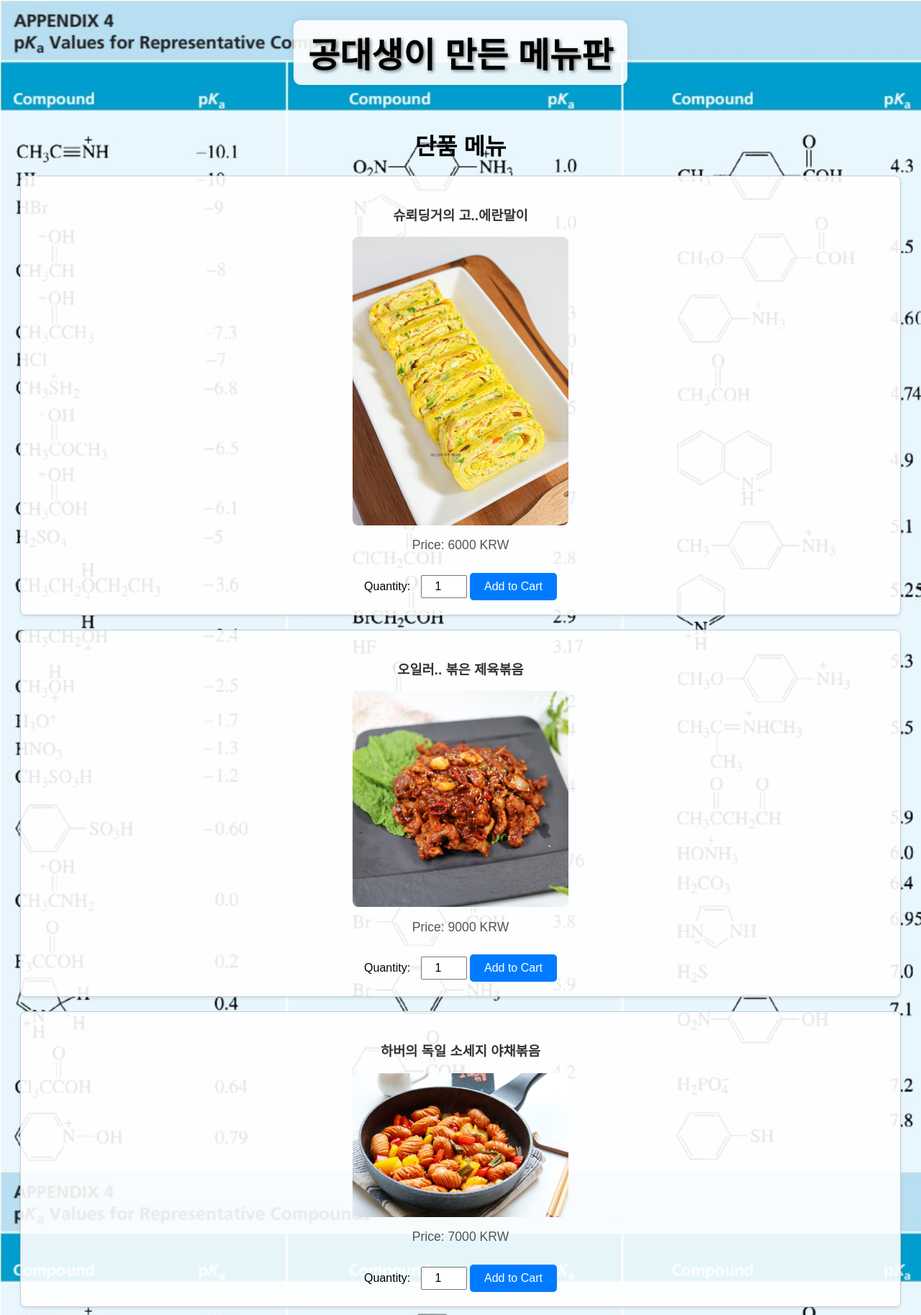
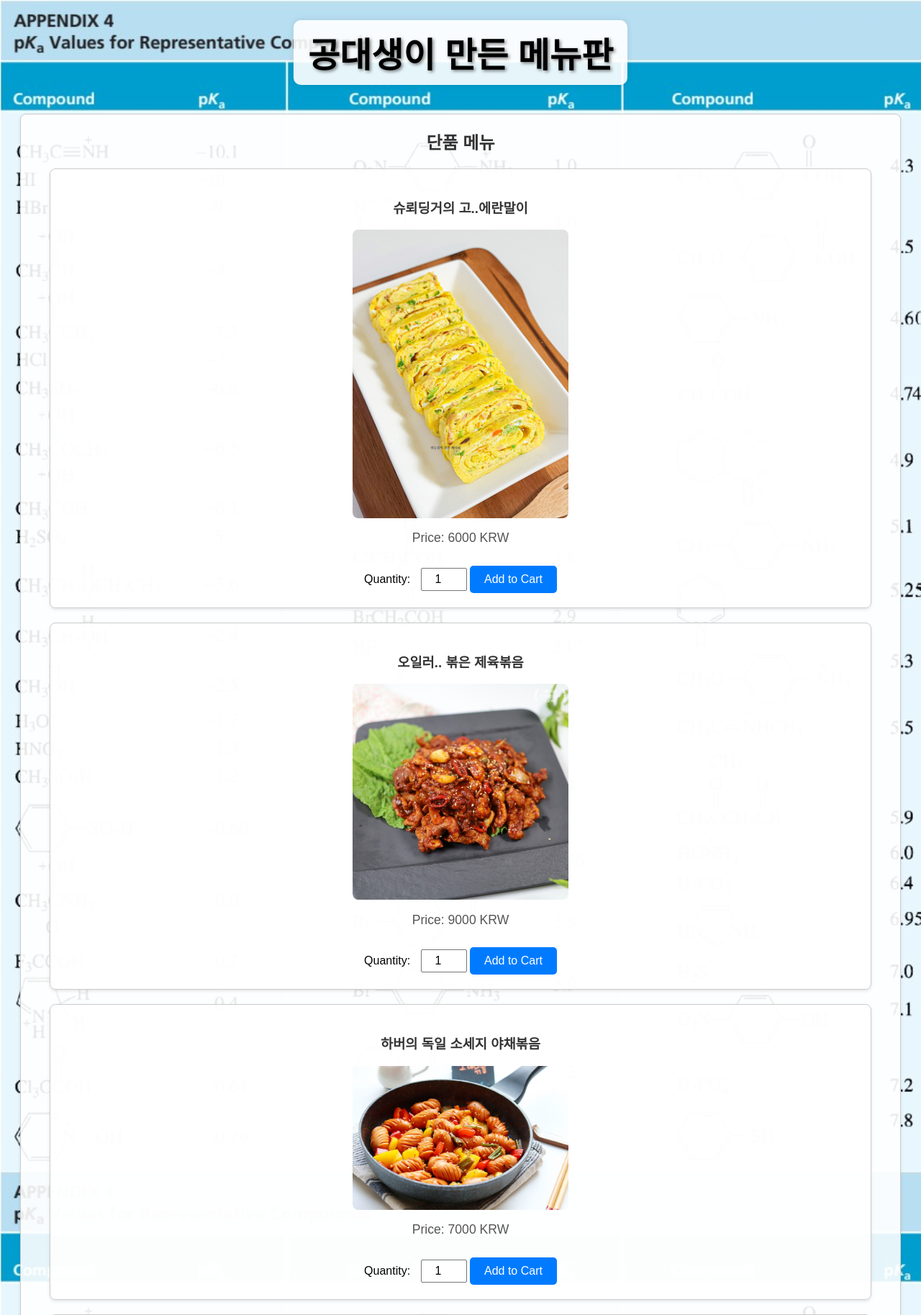
Before and after one commit to kimd0h00n/external, a Flask app: page / in a window 1280 px wide. Shown: the top 1827 px of the page at 72% size. Run offline with Flask 2, Linux system fonts and the light colour scheme.

Commit message:
Update index.html

```diff
--- a/templates/index.html
+++ b/templates/index.html
@@ -88,7 +88,7 @@
         <h1>공대생이 만든 메뉴판</h1>
     </div>
 
-    <div class="menu-section">
+    <div class="menu-item">
         <h2>단품 메뉴</h2>
         {% for item in single_items %}
         <div class="menu-item">
@@ -110,7 +110,7 @@
         {% endfor %}
     </div>
 
-    <div class="menu-section">
+    <div class="menu-item">
         <h2>세트 메뉴</h2>
         {% for item in set_menus %}
         <div class="menu-item">
```
